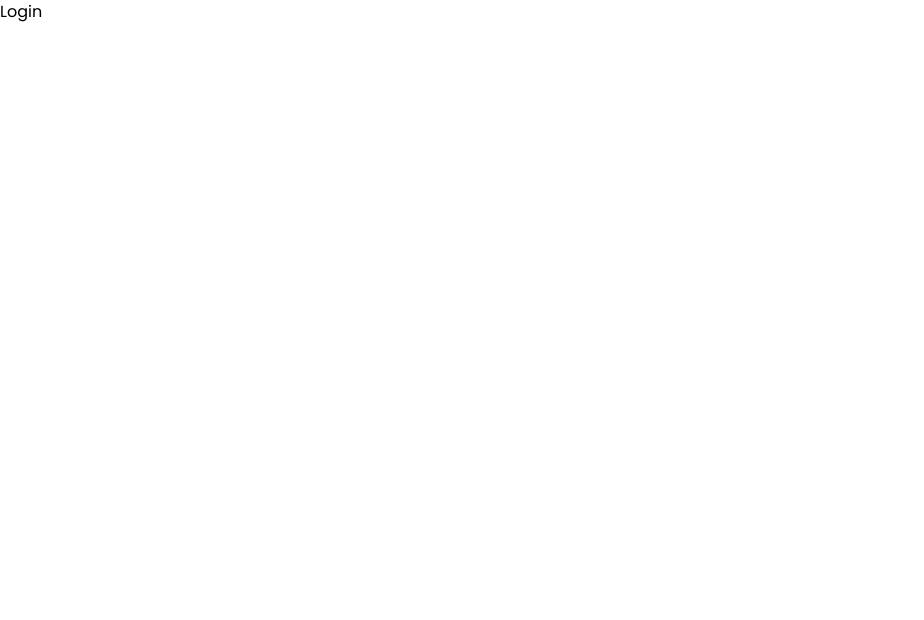
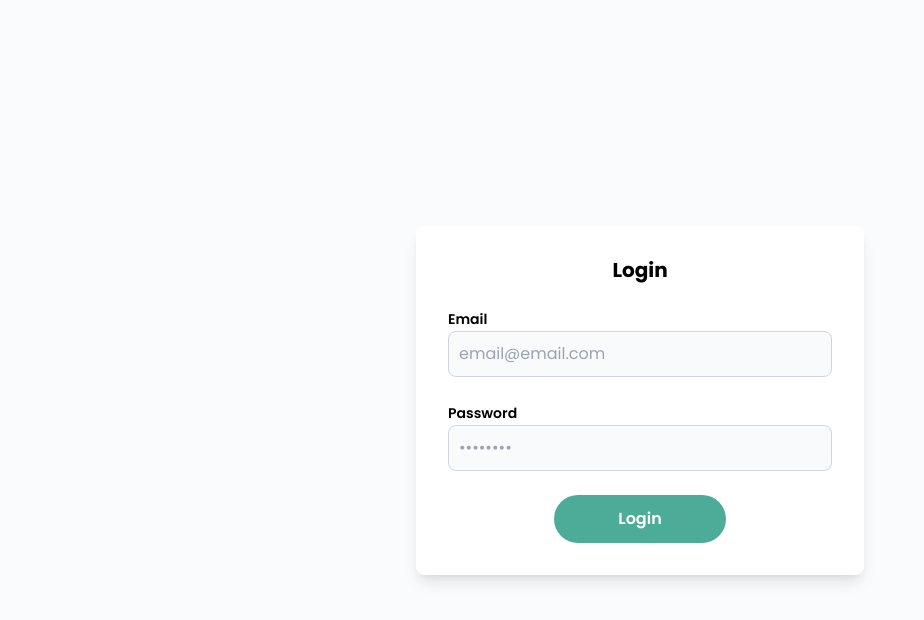
Before and after one commit to projectKel1/fe-web, a React (Vite) app: page /login in a window 1280 px wide. Shown: the top 620 px of the page, without its empty margins (0-924 px from the left). Built offline with nearby package versions, Linux system fonts and the light colour scheme; the HTML template or start-up script is replaced by a standard one.

Commit message:
feat:slicing landing and login page

```diff
--- a/src/pages/landing/landing.tsx
+++ b/src/pages/landing/landing.tsx
@@ -1,19 +1,28 @@
-const landing = () => {
+import { useNavigate } from 'react-router-dom';
+
+const Landing = () => {
+  const navigate = useNavigate();
   return (
-    <div>
+    <div className="grid grid-cols-3 bg-bgMain h-screen gap-5">
       <img
+        className="h-full grid col-span-2"
         src="https://images.unsplash.com/photo-1515378791036-0648a3ef77b2?ixlib=rb-4.0.3&ixid=M3wxMjA3fDB8MHxwaG90by1wYWdlfHx8fGVufDB8fHx8fA%3D%3D&auto=format&fit=crop&w=1470&q=80"
         alt=""
       />
-      <div>
-        <p>
+      <div className="self-center text-center mx-6">
+        <p className="mb-3">
           Lorem ipsum dolor sit amet consectetur adipisicing elit. Minus dolores
           optio adipisci obcaecati soluta quasi!
         </p>
-        <button>Get Startet</button>
+        <button
+          onClick={() => navigate('/login')}
+          className="bg-bgBtn py-2 px-5 rounded-full font-semibold text-white hover:bg-hoverBtn"
+        >
+          Get Started
+        </button>
       </div>
     </div>
   );
 };
 
-export default landing;
+export default Landing;
--- a/src/pages/login/login.tsx
+++ b/src/pages/login/login.tsx
@@ -1,7 +1,50 @@
-import React from 'react';
+const Login = () => {
+  return (
+    <section>
+      <div className="flex flex-col items-center justify-center px-6 py-8 mx-auto h-screen md:h-screen bg-bgMain">
+        <div className="w-full bg-white rounded-lg shadow-lg md:mt-0 sm:max-w-md xl:p-0">
+          <div className="p-6 space-y-4 md:space-y-6 sm:p-8">
+            <div className="space-y-3">
+              <h1 className="text-xl flex justify-center  font-bold leading-tight tracking-tightmd:text-2xl">
+                Login
+              </h1>
+            </div>
+            <form className="space-y-4 md:space-y-6">
+              <div>
+                <label className=" mb-2 text-sm font-semibold ">Email</label>
+                <input
+                  type="email"
+                  name="email"
+                  autoComplete="off"
+                  className="bg-gray-50 border border-gray-300 text-gray-900  rounded-lg focus:ring-primary-600 focus:border-primary-600 block w-full p-2.5"
+                  placeholder="email@email.com"
+                  required
+                />
+              </div>
+              <div>
+                <label className="mb-2 text-sm font-semibold ">Password</label>
+                <div className="relative">
+                  <input
+                    type="password"
+                    name="password"
+                    className="bg-gray-50 border border-gray-300 text-gray-900  rounded-lg focus:ring-primary-600 focus:border-primary-600 block w-full p-2.5"
+                    placeholder="••••••••"
+                    required
+                  />
+                </div>
+              </div>
 
-const Login = () => {
-  return <div>Login</div>;
+              <div className="flex justify-center">
+                <button className="font-semibold text-white bg-bgBtn hover:bg-hoverBtn rounded-full  px-16 py-3 text-center">
+                  Login
+                </button>
+              </div>
+            </form>
+          </div>
+        </div>
+      </div>
+    </section>
+  );
 };
 
 export default Login;
```
Also changed, not shown: 1 other file (tests, documents, lock files or other folders).
